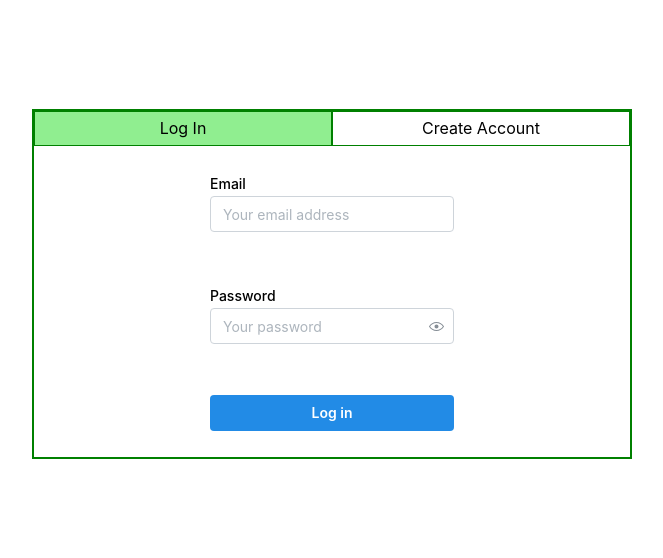
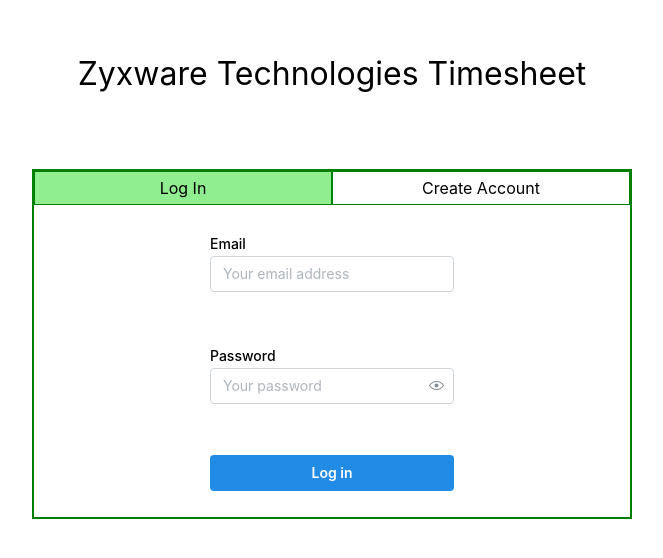
Before and after one commit to LaykenV/dynasty-trader-ai, a React (Vite) app: page / in a window 1280 px wide. Shown: the part 116-674 px from the top of the page, without its empty margins (308-971 px from the left). Built offline with nearby package versions, Linux system fonts and the light colour scheme.

Commit message:
set up sidebar, started dashboard

```diff
--- a/package.json
+++ b/package.json
@@ -15,6 +15,7 @@
     "@mantine/form": "^7.7.0",
     "@mantine/hooks": "^7.7.0",
     "@mantine/notifications": "^7.7.0",
+    "@tabler/icons-react": "^3.1.0",
     "axios": "^1.6.8",
     "dayjs": "^1.11.10",
     "jwt-decode": "^4.0.0",
--- a/src/components/registerForm.tsx
+++ b/src/components/registerForm.tsx
@@ -74,7 +74,7 @@ const RegisterForm = () => {
                     {...form.getInputProps('email')}/>
                 <TextInput
                     label='Username'
-                    placeholder='Your username'
+                    placeholder='FirstName.LastName'
                     {...form.getInputProps('username')}/>
                 <PasswordInput
                     label='Password'
--- a/src/context/timesheetContext.tsx
+++ b/src/context/timesheetContext.tsx
@@ -4,6 +4,7 @@ import axios from "axios";
 import { jwtDecode } from "jwt-decode";
 import { LoginObj } from "../components/loginForm";
 import { RegisterObj } from "../components/registerForm";
+import { Entry } from "../pages/dashboard";
 
 export interface TimesheetContextInterface {
     jwt: string,
@@ -16,18 +17,18 @@ export interface TimesheetContextInterface {
     setUsername: Dispatch<SetStateAction<string>>,
     programs: object[],
     setPrograms: Dispatch<SetStateAction<object[]>>,
-    entries: object[],
-    setEntries: Dispatch<SetStateAction<object[]>>,
+    entries: Entry[],
+    setEntries: Dispatch<SetStateAction<Entry[]>>,
     login: (user: LoginObj) => Promise<boolean>,
     register: (user: RegisterObj) => Promise<boolean>,
     getUser: () => Promise<boolean>,
     updateUser: (userUpdate: object) => Promise<boolean>,
     getPrograms: () => Promise<boolean>,
-    getEntries: () => Promise<boolean>,
+    getEntries: (userId:number) => Promise<boolean>,
     createProgram: (program: object) => Promise<boolean>,
-    createEntry: (entry: object) => Promise<boolean>,
+    createEntry: (entry: Entry) => Promise<boolean>,
     updateProgram: (program: object, programId: number) => Promise<boolean>,
-    updateEntry: (entry: object, entryId: number) => Promise<boolean>,
+    updateEntry: (entry: Entry, entryId: number) => Promise<boolean>,
     deleteProgram: (programId: number) => Promise<boolean>,
     deleteEntry: (entryId: number) => Promise<boolean>
 }
@@ -50,11 +51,11 @@ const TimesheetContext = createContext<TimesheetContextInterface> ({
     getUser: async () => false,
     updateUser: async (userUpdate: object) => false,
     getPrograms: async () => false,
-    getEntries: async () => false,
+    getEntries: async (userId:number) => false,
     createProgram: async (program: object) => false,
-    createEntry: async (entry: object) => false,
+    createEntry: async (entry: Entry) => false,
     updateProgram: async (program: object, programId: number) => false,
-    updateEntry: async (entry: object, entryId: number) => false,
+    updateEntry: async (entry: Entry, entryId: number) => false,
     deleteProgram: async (programId: number) => false,
     deleteEntry: async (entryId: number) => false
 });
@@ -76,7 +77,7 @@ const TimesheetProvider = (props: Props) => {
     const [admin, setAdmin] = useState(false);
     const [userId, setUserId] = useState(0);
     const [programs, setPrograms] = useState([] as object[]);
-    const [entries, setEntries] = useState([] as object[]);
+    const [entries, setEntries] = useState([] as Entry[]);
     const [username, setUsername] = useState('');
 
     useEffect(() => {
@@ -167,9 +168,9 @@ const TimesheetProvider = (props: Props) => {
         }
     }
 
-    const getEntries = async() => {
+    const getEntries = async(userId:number) => {
         try {
-            const url = serverUrl + '/api/timesheetEntries';
+            const url = serverUrl + `/api/timesheetEntries/users/${userId}`;
             const response = await server.get(url);
             console.log(response);
             setEntries(response.data)
@@ -192,7 +193,7 @@ const TimesheetProvider = (props: Props) => {
         }
     }
 
-    const createEntry = async(entry:object) => {
+    const createEntry = async(entry:Entry) => {
         try {
             const url = serverUrl + '/api/timesheetEntries';
             const response = await server.post(url, entry);
@@ -216,7 +217,7 @@ const TimesheetProvider = (props: Props) => {
         }
     }
 
-    const updateEntry = async(entry:object, entryId:number) => {
+    const updateEntry = async(entry:Entry, entryId:number) => {
         try {
             const url = serverUrl + `/api/timesheetEntries/${entryId}`;
             const response = await server.post(url, entry);
--- /dev/null
+++ b/src/pages/account.tsx
@@ -0,0 +1,22 @@
+/* eslint-disable @typescript-eslint/no-unused-vars */
+import React, { useContext, useEffect, useState } from "react";
+import { TimesheetContext } from "../context/timesheetContext";
+import { useDisclosure } from "@mantine/hooks";
+import { Modal, Button } from "@mantine/core";
+
+
+const AccountPage = () => {
+    const [opened, { open, close }] = useDisclosure(false);
+
+
+    return(
+        <div>
+            <Modal opened={opened} onClose={close} title='NewEntry' centered>
+
+</Modal>
+<Button onClick={open}>New Entry</Button>
+        </div>
+    )
+}
+
+export default AccountPage;
--- a/src/pages/dashboard.tsx
+++ b/src/pages/dashboard.tsx
@@ -1,22 +1,88 @@
 /* eslint-disable @typescript-eslint/no-unused-vars */
 import React, { useContext, useEffect, useState } from "react";
 import { TimesheetContext } from "../context/timesheetContext";
+import { useDisclosure } from "@mantine/hooks";
+import { Modal, Button, NumberInput, NativeSelect } from "@mantine/core";
+import { DatePicker } from "@mantine/dates";
+import { useForm } from "@mantine/form";
+
+ export interface Entry {
+    date: string,
+    description: string,
+    entryId: number,
+    hours: number,
+    program: number,
+    user: number
+}
+
 
 const Dashboard = () => {
     const {jwt, userId, getEntries, getPrograms, programs, entries} = useContext(TimesheetContext);
+    const [selectedDate, setSelectedDate] = useState<Date | null>(new Date());
+
+    async function getData() {
+        await getPrograms();
+        await getEntries(userId);
+    }
 
     useEffect(() => {
-        console.log(jwt);
-        async function getData() {
-            await getPrograms();
-            await getEntries();
+        if (userId !== 0) {
+            console.log(jwt);
+            getData();
         }
-        getData();
-    }, [])
+    }, [userId]);
+
+    useEffect(() => {
+        console.log(entries);
+        console.log(programs);
+
+    }, [entries])
+
+    const findEntryByDate = (date:string, arr:Entry[]) => {
+        return arr.find(obj => obj.date === date);
+    }
+
+
+
+    const form = useForm({
+        initialValues: {
+            hoursWorked: {},
+            program: 'React'
+        }
+    })
+
+    function formatDateIgnoreTimezone(date: Date | null): string {
+        if (!date) return '';
+
+        const year = date.getFullYear();
+        const month = (date.getMonth() + 1).toString().padStart(2, '0');
+        const day = date.getDate().toString().padStart(2, '0');
+        const hours = date.getHours().toString().padStart(2, '0');
+        const minutes = date.getMinutes().toString().padStart(2, '0');
+        const seconds = date.getSeconds().toString().padStart(2, '0');
+
+        return `${year}-${month}-${day}T${hours}:${minutes}:${seconds}`;
+    }
+
+    useEffect(() => {
+        if (selectedDate) {
+            console.log(findEntryByDate(formatDateIgnoreTimezone(selectedDate), entries));
+
+            console.log(formatDateIgnoreTimezone(selectedDate));
+        }
+    }, [selectedDate]);
+
 
     return(
-        <div>
-            Dashboard
+        <div style={{height:'100%', width:'100%', display:'flex', flexDirection:'column', justifyContent:'space-around', alignItems:'center'}}>
+                <DatePicker value={selectedDate} onChange={setSelectedDate} size="md"></DatePicker>
+                <form style={{display:'flex', flexDirection:'column', justifyContent:'space-around', flexGrow:1}}>
+                    <div style={{display:'flex', width:'100%', justifyContent:'space-around'}}>
+                        <NumberInput label='How many hours did you work on this day?' {...form.getInputProps('hoursWorked')}/>
+                        <NativeSelect label="Which Program did you work on this day?" data={['React', 'Angular', 'Vue']} {...form.getInputProps('program')}/>
+                    </div>
+                    <Button>Submit Timesheet Entry</Button>
+                </form>
         </div>
     )
 }
--- /dev/null
+++ b/src/pages/layout.tsx
@@ -0,0 +1,43 @@
+import React, { useContext, useEffect, useState } from "react";
+import { TimesheetContext } from "../context/timesheetContext";
+import { useNavigate } from "react-router-dom";
+import { Button, NavLink } from "@mantine/core";
+import { IconFingerprint, IconActivity, IconChevronRight} from '@tabler/icons-react';
+
+interface LayoutProps {
+    children: React.ReactNode;
+}
+
+const Layout: React.FC<LayoutProps> = ( { children } ) => {
+    const {jwt, setJwt} = useContext(TimesheetContext);
+    const navigate = useNavigate();
+    const [pathname, setPathName] = useState('');
+
+    useEffect(() => {
+        setPathName(window.location.pathname);
+    })
+
+    const signOut = () => {
+         setJwt('');
+        navigate('/')
+    };
+
+    if (jwt !== '') {
+
+        return(
+            <div style={{display:'flex'}}>
+                <div style={{display:'flex', flexDirection:'column', width:'256px', gap:'5px', height:'100vh'}}>
+                    <NavLink href="#required-for-focus" active={pathname == '/account' ? true : false} label='Account' rightSection={<IconChevronRight size='2rem' stroke={1.5}/>} leftSection={<IconFingerprint size='2rem' stroke={1.5}/>} onClick={() => {navigate('/account')}}></NavLink>
+                    <NavLink href="#required-for-focus" active={pathname == '/dashboard' ? true : false} label='Dashboard' rightSection={<IconChevronRight size='2rem' stroke={1.5}/>} leftSection={<IconActivity size='2rem' stroke={1.5}/>} onClick={() => {navigate('/dashboard')}}></NavLink>
+                    <Button onClick={() => {signOut()}} color="red">Sign Out</Button>
+                </div>
+                <div style={{flexGrow:1, backgroundColor: 'gray'}}>
+                 {children}
+                </div>
+            </div>
+        )
+    } else navigate('/');
+
+}
+
+export default Layout;
--- a/src/pages/loginPage.tsx
+++ b/src/pages/loginPage.tsx
@@ -26,7 +26,8 @@ const LoginPage = () => {
     };
 
     return(
-        <div style={{display:'flex', justifyContent:'center', alignItems:'center', height:'100vh', width:'100vw'}}>
+        <div style={{display:'flex', justifyContent:'center', alignItems:'center', height:'100vh', width:'100vw', flexDirection:'column'}}>
+            <div style={{fontSize:'xx-large', paddingBottom:'70px'}}>Zyxware Technologies Timesheet</div>
             <div style={{width:'600px', height: '350px', display:'flex', justifyContent:'center', alignItems:'center', flexDirection:'column', border:'2px green solid'}}>
                 <div style={{height:'10%', display:'flex', width:'100%'}}>
                     <div onClick={() => {setNewUser(false)}} style={newUser ? inactiveTabStyle : activeTabStyle}>Log In</div>
```
Also changed, not shown: src/main.tsx (+8 -1 lines), 1 other file (tests, documents, lock files or other folders).
